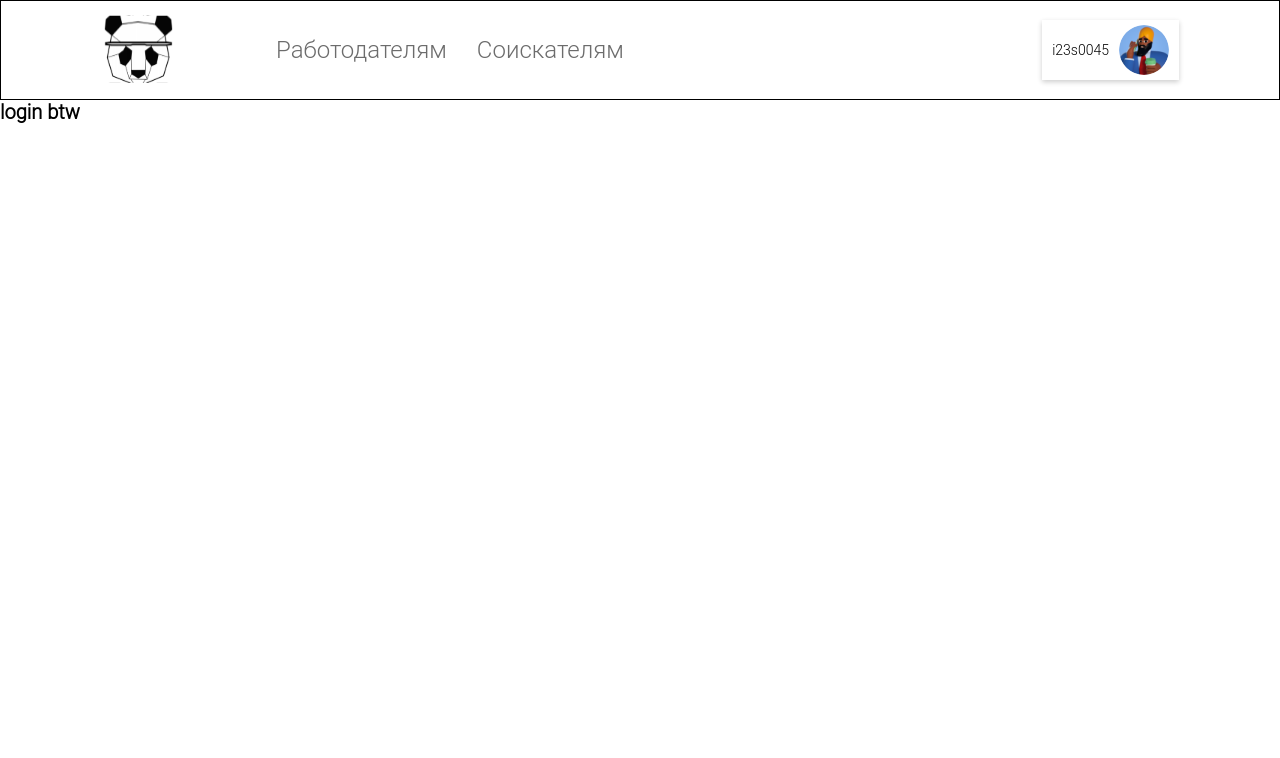
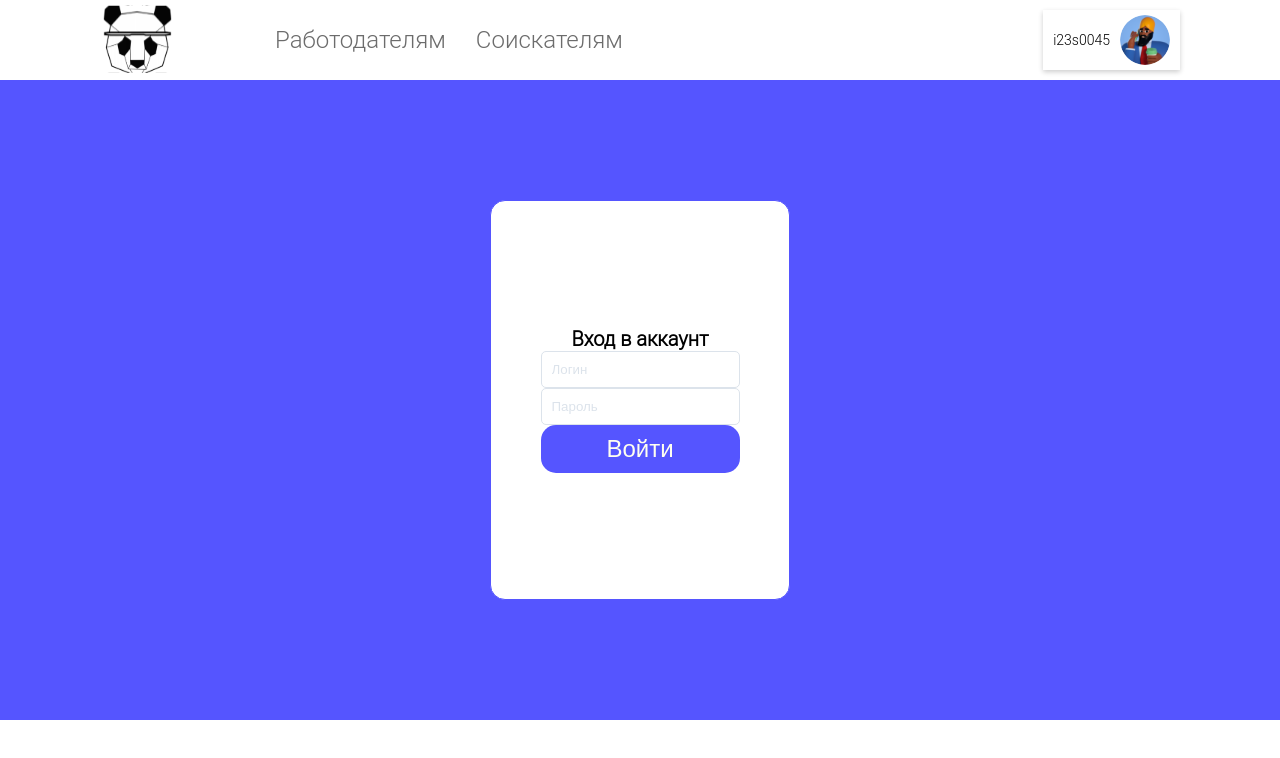
Before and after one commit to apbmsea/hhproject, a React (Vite) app in the folder client/: page /login in a window 1280 px wide. Shown: the top 758 px of the page. Built offline with nearby package versions, Linux system fonts and the light colour scheme.

Commit message:
save commit before reduxandsaga

```diff
--- a/client/src/App.tsx
+++ b/client/src/App.tsx
@@ -12,7 +12,7 @@ const App: React.FC = () => {
         <Router>
             <Header />
             <Routes>
-                <Route path="/home" element={<Home />} />
+                <Route path="/" element={<Home />} />
                 <Route path="/login" element={<Login />} />
                 <Route path="/resume" element={<Resume />} />
             </Routes>
--- a/client/src/pages/Home.tsx
+++ b/client/src/pages/Home.tsx
@@ -1,4 +1,6 @@
-const Home = () => {
+import React from 'react';
+
+const Home: React.FC = () => {
     return (
         <h1>Главная страница</h1>
     )
--- a/client/src/pages/Landing.tsx
+++ b/client/src/pages/Landing.tsx
@@ -1,7 +1,8 @@
+import React from 'react';
 import { useNavigate } from 'react-router-dom';
 import '../styles/pagesStyle/Landing.scss';
 
-const Landing = () => {
+const Landing: React.FC = () => {
     const navigate = useNavigate();
 
     const handleGoToMain = () => {
--- a/client/src/pages/Login.tsx
+++ b/client/src/pages/Login.tsx
@@ -1,7 +1,29 @@
-const Login = () => {
+import React from 'react';
+
+const Login: React.FC = () => {
 
     return (
-        <h1>login btw</h1>
+        <div className="main">
+            <div className="login-container">
+                <h1 className="login-h1">Вход в аккаунт</h1>
+                <form className="login-form">
+
+                    <div className="login-input-group">
+                        <input type="text"
+                               className="login-name-input login-input"
+                               placeholder="Логин"
+                        />
+                    </div>
+
+                    <div className="login-input-group">
+                        <input type="password"
+                               className="login-password-input login-input"
+                               placeholder="Пароль"/>
+                    </div>
+                    <button type="submit" className="login-button">Войти</button>
+                </form>
+            </div>
+        </div>
     )
 }
 export default Login;
--- a/client/src/pages/Resume.tsx
+++ b/client/src/pages/Resume.tsx
@@ -1,4 +1,6 @@
-const Resume = () => {
+import React from 'react';
+
+const Resume: React.FC = () => {
     return (
         <h1>Resume</h1>
     )
--- a/client/src/styles/index.scss
+++ b/client/src/styles/index.scss
@@ -1,4 +1,4 @@
-@use './pagesStyle/Main';
 @use './pagesStyle/Landing';
+@use './pagesStyle/Login';
 @use './reset';
 @use './vars';
--- a/client/src/styles/pagesStyle/Header.scss
+++ b/client/src/styles/pagesStyle/Header.scss
@@ -2,11 +2,10 @@
 
 header{
   width: 100%;
-  height: 10rem;
+  height: 10vh;
   display: flex;
   align-items: center;
   justify-content: space-between;
-  border: 1px solid #000;
   padding: 0 10rem;
 
   .header-navbar{
--- /dev/null
+++ b/client/src/styles/pagesStyle/Login.scss
@@ -0,0 +1,73 @@
+@use '../vars';
+
+.main{
+  display: flex;
+  align-items: center;
+  justify-content: center;
+  width: 100%;
+  height: 80vh;
+  background-color: #5555FF;
+  z-index: -1;
+
+  .login-container {
+    display: flex;
+    align-items: center;
+    flex-direction: column;
+    justify-content: center;
+    width: 30rem;
+    height: 40rem;
+    border-radius: 15px;
+    border: 1px solid #5555FF;
+    background-color: #ffffff;
+
+    .login-h1{
+
+    }
+
+    .login-form{
+      display: flex;
+      flex-direction: column;
+
+      .login-input-group{
+        input{
+          border-radius: 5px;
+          padding: 1rem;
+          color: vars.$m-input-lighter-gray-color;
+          border: 1px solid vars.$m-input-lighter-gray-color;
+          transition: ease-in-out .5s;
+          outline: 0;
+
+          &::placeholder{
+            color: vars.$m-input-lighter-gray-color;
+
+          }
+
+          &:hover::placeholder{
+            color: vars.$m-input-darkness-gray-color;
+            transition: all .5s;
+          }
+
+          &:focus::placeholder{
+            color: vars.$m-input-lighter-gray-color;
+            transition: all .5s;
+          }
+
+          &:focus{
+            border: 2.5px solid vars.$landing-blue-color;
+            transition: all 0s;
+          }
+
+        }
+      }
+
+      button{
+        border: none;
+        color: vars.$m-white-color;
+        background-color: vars.$landing-blue-color;
+        border-radius: 15px;
+        font-size: 2.4rem;
+        padding: 1rem 6rem;
+      }
+    }
+  }
+}
--- a/client/src/styles/vars.scss
+++ b/client/src/styles/vars.scss
@@ -2,4 +2,7 @@ $m-white-color: #FFFFF0;
 $m-black-color: #111111;
 $m-light-gray-color: #6C6C6C;
 
+
+$m-input-lighter-gray-color: #DCE3EB;
+$m-input-darkness-gray-color: #6C6C6C;
 $landing-blue-color: #5555FF;
```
Also changed, not shown: client/src/styles/pagesStyle/Main.scss (deleted).
